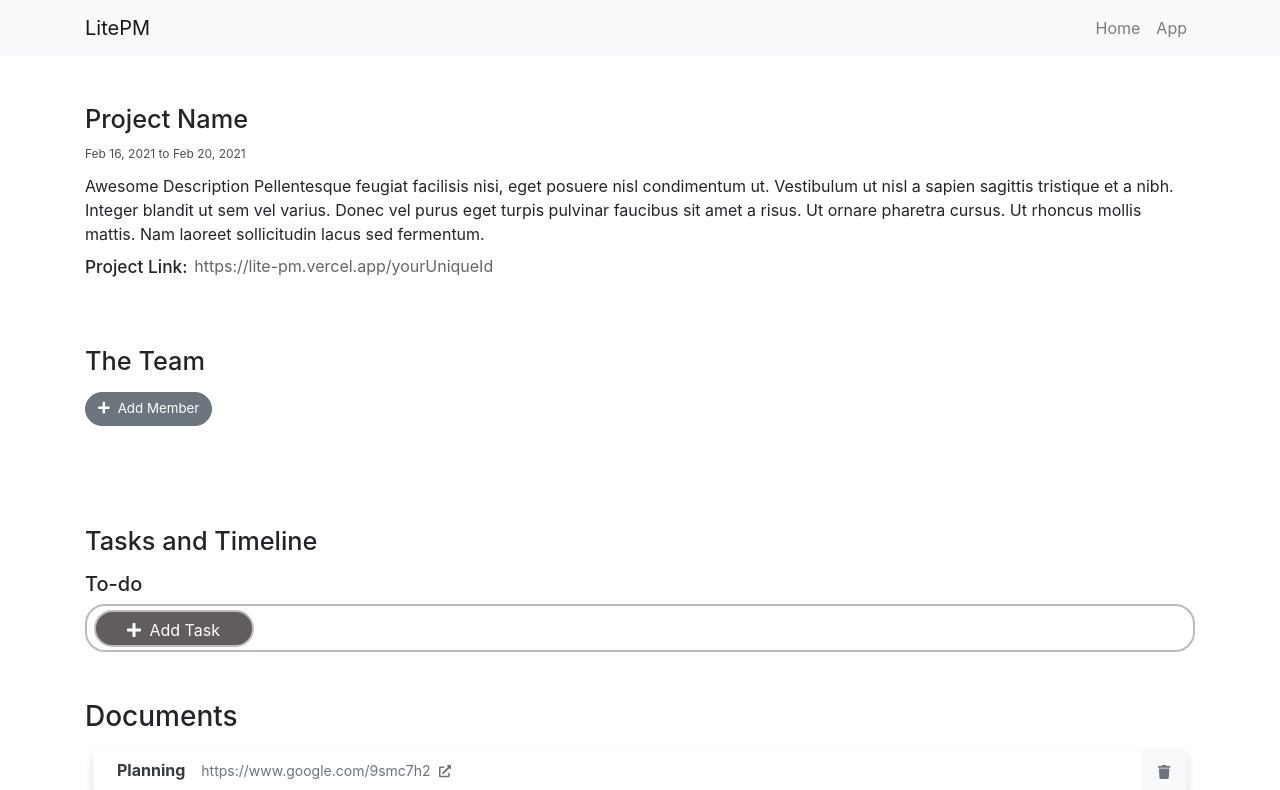
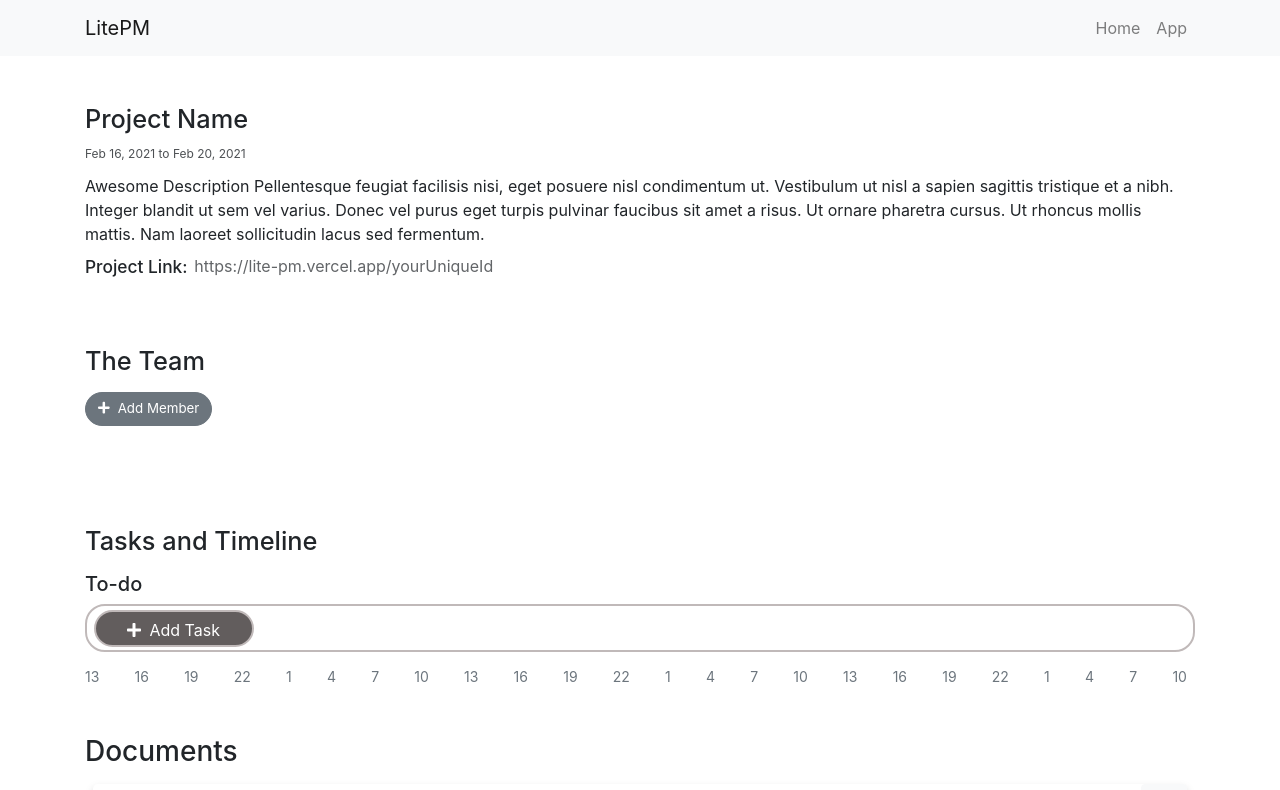
Before and after one commit to CaioCamatta/Lite-PM-frontend, a Next.js app in the folder lite-pm/: page / in a window 1280 px wide. Shown: the top 790 px of the page. Built offline with nearby package versions, Linux system fonts and the light colour scheme.

Commit message:
Add calculateTimeTicks() to get timeline ticks for day/week scope

```diff
--- a/lite-pm/pages/components/Timeline.js
+++ b/lite-pm/pages/components/Timeline.js
@@ -14,7 +14,6 @@ import { FontAwesomeIcon } from "@fortawesome/react-fontawesome";
 import { faPlus } from "@fortawesome/free-solid-svg-icons";
 
 import uuid from "react-uuid";
-
 
 export default class Timeline extends Component {
   //create nice boxes, all must be same size - on click open up display modal for task showing all details
@@ -40,6 +39,7 @@ export default class Timeline extends Component {
         </Button>,
       ],
       memberTimelines: this.props.timelines,
+      timelineScope: "hour",
     };
   }
 
@@ -131,7 +131,42 @@ export default class Timeline extends Component {
     );
   };
 
+  calculateTimeTicks = () => {
+    let timeTicks = [];
+    let rightTimestamp, leftTimestamp;
 
+    if (this.state.timelineScope == "hour") {
+      // When timelineScope is set to Hours, timeline will span three days
+      const DAY_AND_HALF = 1000 * 3600 * 36;
+
+      leftTimestamp = Date.now() - DAY_AND_HALF;
+      rightTimestamp = Date.now() + DAY_AND_HALF;
+      const THREE_HOURS = 1000 * 60 * 60 * 3;
+
+      var currTime = leftTimestamp;
+
+      while (currTime < rightTimestamp) {
+        timeTicks.push(new Date(currTime).getHours());
+        currTime += THREE_HOURS;
+      }
+    } else if (this.state.timelineScope == "day") {
+      // When timelineScope is set to Hours, timeline will span two weeks
+      const WEEK = 1000 * 60 * 60 * 24 * 7;
+
+      leftTimestamp = Date.now() - WEEK;
+      rightTimestamp = Date.now() + WEEK;
+      const ONE_DAY = 1000 * 60 * 60 * 24;
+
+      var currTime = leftTimestamp;
+
+      while (currTime < rightTimestamp) {
+        timeTicks.push(new Date(currTime).getDate());
+        currTime += ONE_DAY;
+      }
+    }
+
+    return [timeTicks, leftTimestamp, rightTimestamp];
+  };
 
   addTask = () => {
     this.toggleAddTaskModal();
@@ -144,7 +179,7 @@ export default class Timeline extends Component {
         description={this.state.taskDescription}
         duration={this.state.taskDuration}
         durationType={this.state.taskDurationType}
-        reference = {this.props.reference}
+        reference={this.props.reference}
       ></Task>
     );
     tempTasks.push(
@@ -168,9 +203,18 @@ export default class Timeline extends Component {
   };
 
   render() {
+    const timeTicks = this.calculateTimeTicks()[0];
+
     return (
       <div>
         <div className={styles.todoContainer}>{this.state.tasks}</div>
+        <div
+          className={`w-100 pr-2 d-flex justify-content-between text-muted small mb-2 ${styles.timeTicks}`}
+        >
+          {timeTicks.map((tick) => {
+            return <span>{tick}</span>;
+          })}
+        </div>
         <div>{this.state.memberTimelines}</div>
         <div>
           <this.renderAddTaskModal />
```
